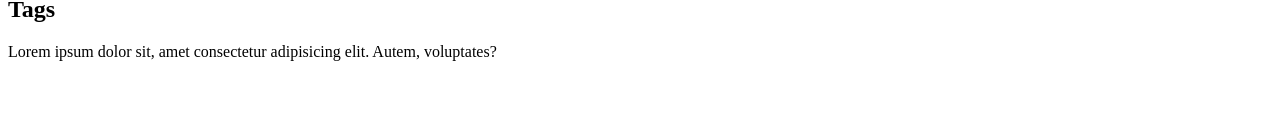
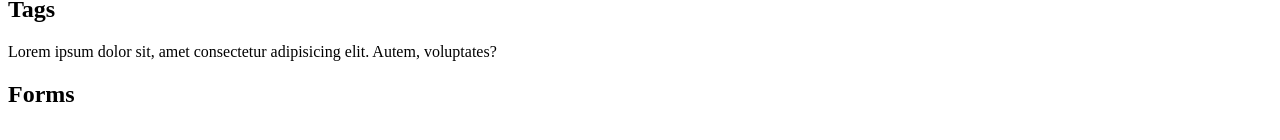
Before and after one commit to navya-99/sample_repo, a plain HTML site: page index.html in a window 1280 px wide. Shown: the part 140-280 px from the top of the page. Drawn offline with Linux system fonts and the light colour scheme.

Commit message:
form added

```diff
--- a/index.html
+++ b/index.html
@@ -10,5 +10,6 @@
     <p>Lorem ipsum dolor sit amet consectetur adipisicing elit. Voluptatem voluptate, nam voluptates fugit possimus alias totam! Numquam eos placeat fugit consequatur cupiditate? Illum possimus, aperiam voluptatibus laborum dolor ipsum dolore.</p>
     <h2>Tags</h2>
     <p>Lorem ipsum dolor sit, amet consectetur adipisicing elit. Autem, voluptates?</p>
+    <h2>Forms</h2>
 </body>
 </html>
```
